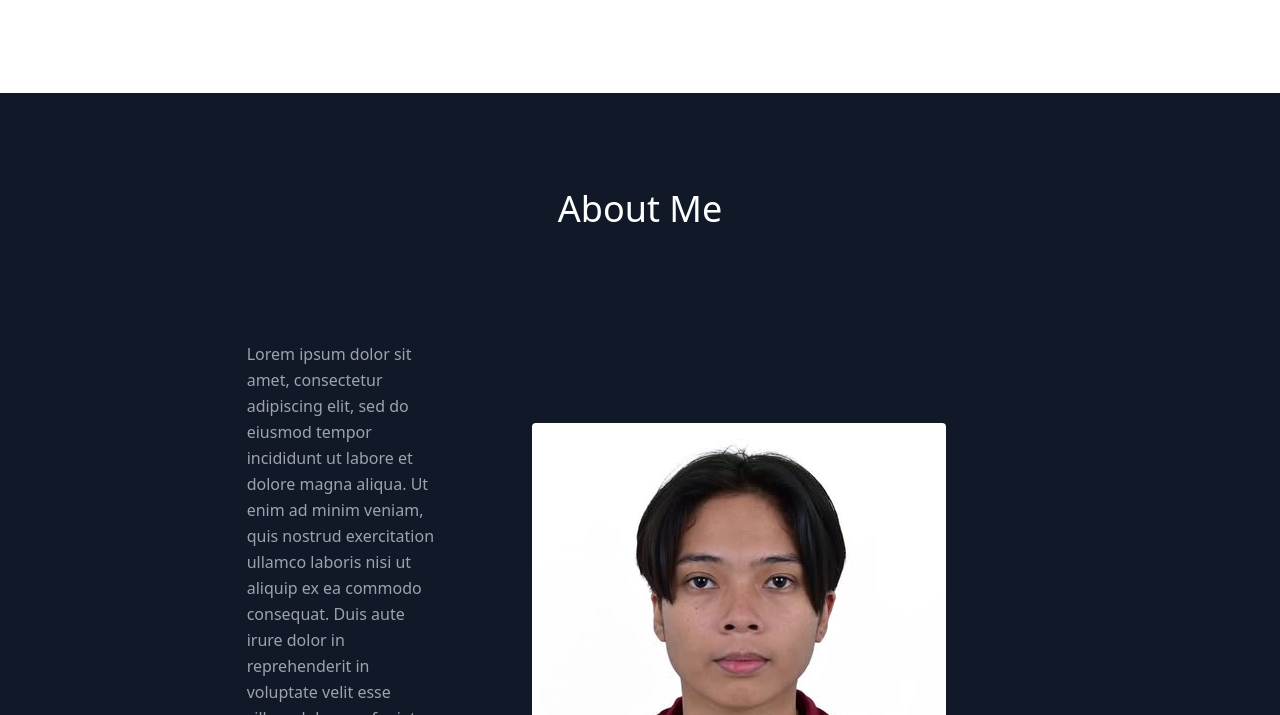
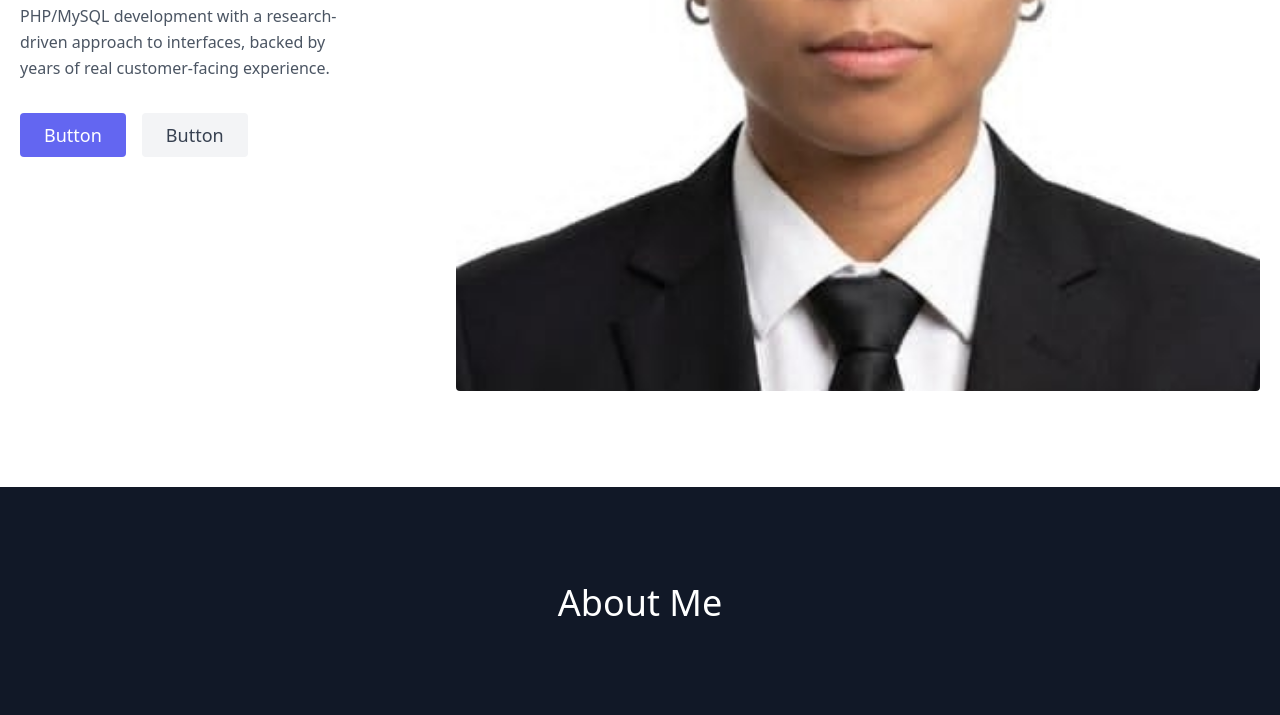
Before and after one commit to jimmylyn07/jimmylyn07.github.io, a website: page index.html in a window 1280 px wide. Shown: the part 636-1351 px from the top of the page. Drawn offline with nearby package versions, Linux system fonts and the light colour scheme; files that its build step writes are made by us from their sources.

Commit message:
changed the image size

```diff
--- a/index.html
+++ b/index.html
@@ -64,9 +64,10 @@
         <button class="ml-4 inline-flex text-gray-700 bg-gray-100 border-0 py-2 px-6 focus:outline-none hover:bg-gray-200 rounded text-lg">Button</button>
       </div>
     </div>
-    <div class="lg:max-w-lg lg:w-full md:w-1/2 w-5/6">
-      <img class="object-cover object-center rounded" alt="hero" src="images/15ad110a-ceeb-4b57-9f01-7c7076962cf9.jpg">
-    </div>
+    <div class="w-full max-w-xl md:max-w-2xl lg:max-w-4xl xl:max-w-5xl">
+  <img class="w-full h-auto object-cover object-center rounded" alt="hero" src="images/15ad110a-ceeb-4b57-9f01-7c7076962cf9.jpg">
+</div>
+
   </div>
 </section>
 
```
